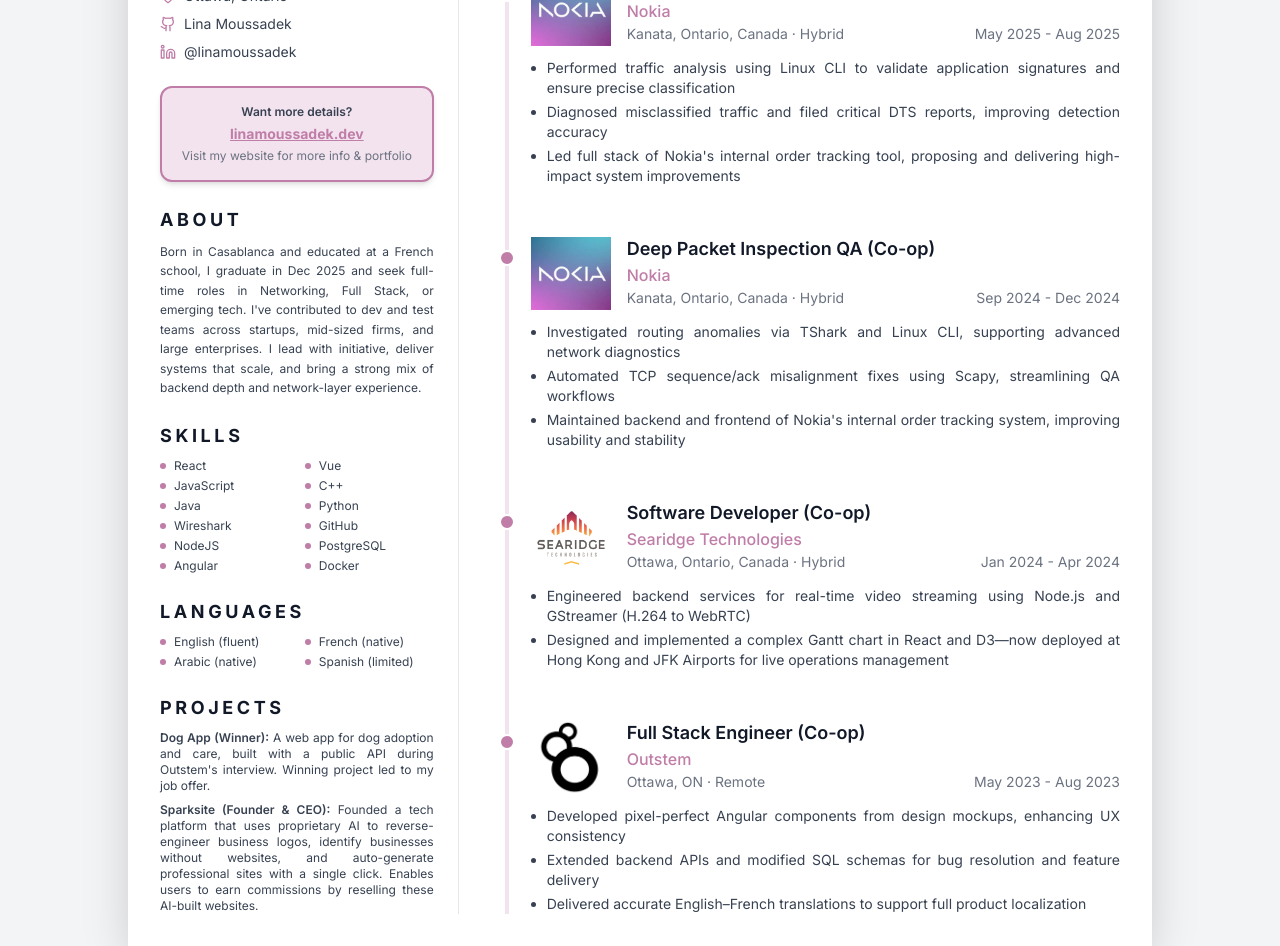
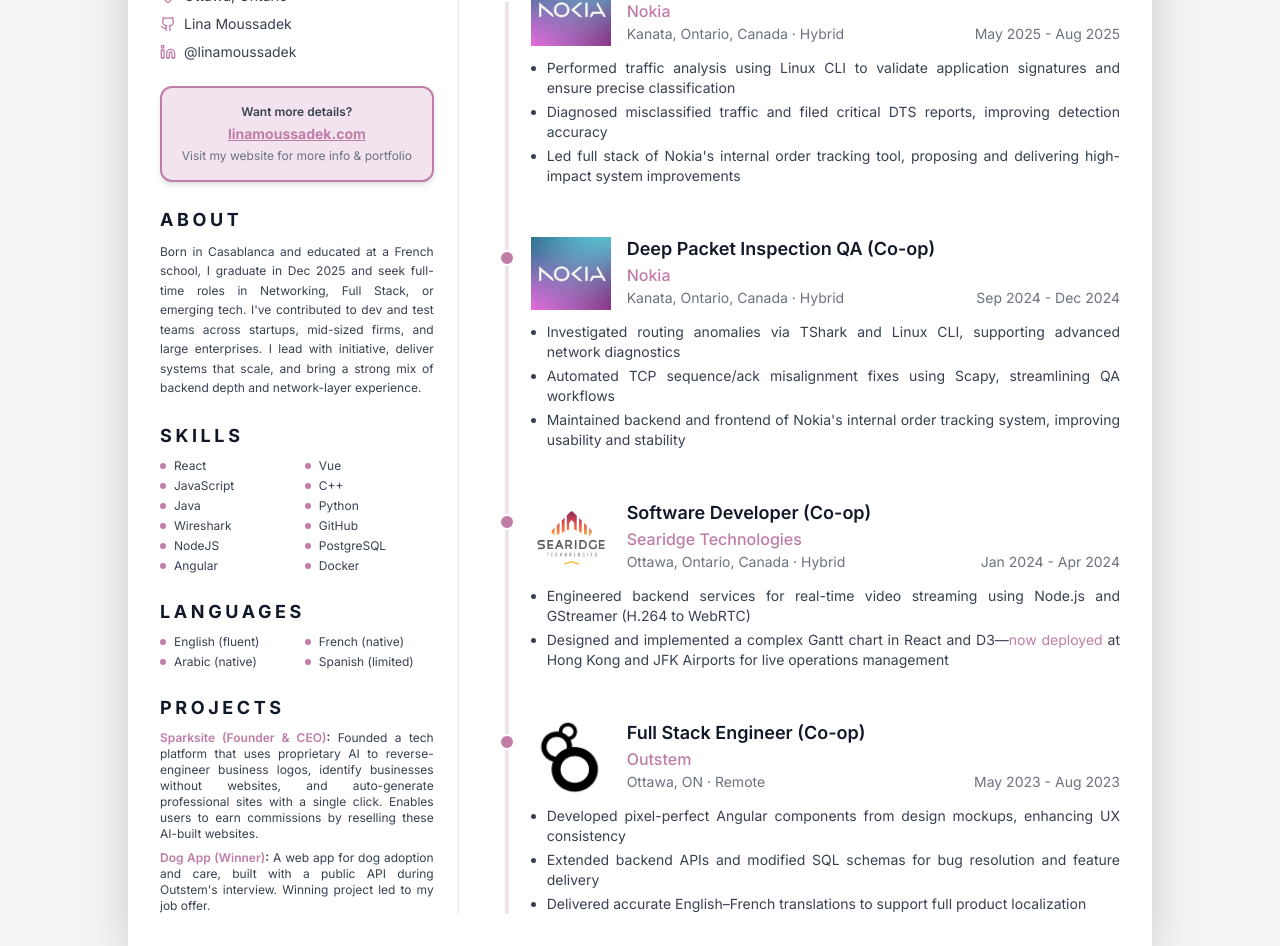
Before and after one commit to linamoussadek/Lina-Moussadek-CV, a Next.js app: page /cv in a window 1280 px wide. Shown: the part 380-1326 px from the top of the page. Built offline with nearby package versions, Linux system fonts and the light colour scheme.

Commit message:
updated CV

```diff
--- a/app/cv/page.tsx
+++ b/app/cv/page.tsx
@@ -74,7 +74,7 @@ export default function CVPage() {
       period: "Jan 2024 - Apr 2024",
       bullets: [
         "Engineered backend services for real-time video streaming using Node.js and GStreamer (H.264 to WebRTC)",
-        "Designed and implemented a complex Gantt chart in React and D3—now deployed at Hong Kong and JFK Airports for live operations management",
+        <span key="gantt-bullet">Designed and implemented a complex Gantt chart in React and D3—<a href="https://www.linkedin.com/company/searidgetechnologies/posts/?feedView=all" target="_blank" rel="noopener noreferrer" className="text-[var(--mauve)] dark:text-gray-400 light:text-gray-600 hover:underline">now deployed</a> at Hong Kong and JFK Airports for live operations management</span>,
       ],
     },
     {
@@ -214,7 +214,7 @@ export default function CVPage() {
                 <div className="bg-[var(--mauve-light)] dark:bg-gray-800 light:bg-gray-100 border-2 border-[var(--mauve)] dark:border-gray-600 light:border-gray-300 rounded-xl p-4 flex flex-col items-center shadow-md">
                   <span className="text-xs text-gray-700 dark:text-gray-300 light:text-gray-700 mb-1 font-semibold">Want more details?</span>
                   <a href="https://linamoussadek.com" className="text-[var(--mauve)] dark:text-gray-400 light:text-gray-600 text-sm font-bold underline break-all block text-center hover:text-[var(--mauve-dark)] dark:hover:text-gray-300 light:hover:text-gray-800 transition-colors">
-                    linamoussadek.dev
+                    linamoussadek.com
                   </a>
                   <span className="text-xs text-gray-500 dark:text-gray-400 light:text-gray-500 mt-1">Visit my website for more info & portfolio</span>
                 </div>
@@ -272,10 +272,10 @@ export default function CVPage() {
                   <h2 className="text-lg font-bold text-gray-900 dark:text-white light:text-gray-900 mb-2 tracking-[0.2em]">PROJECTS</h2>
                   <div className="space-y-2">
                     <div className="text-xs text-gray-700 dark:text-gray-300 light:text-gray-700 text-justify">
-                      <span className="font-semibold">Dog App (Winner):</span> A web app for dog adoption and care, built with a public API during Outstem's interview. Winning project led to my job offer.
+                      <span className="font-semibold"><a href="https://linamoussadek.com/sparksite" target="_blank" rel="noopener noreferrer" className="text-[var(--mauve)] dark:text-gray-400 light:text-gray-600 hover:underline">Sparksite (Founder & CEO)</a>:</span> Founded a tech platform that uses proprietary AI to reverse-engineer business logos, identify businesses without websites, and auto-generate professional sites with a single click. Enables users to earn commissions by reselling these AI-built websites.
                     </div>
                     <div className="text-xs text-gray-700 dark:text-gray-300 light:text-gray-700 text-justify">
-                      <span className="font-semibold">Sparksite (Founder & CEO):</span> Founded a tech platform that uses proprietary AI to reverse-engineer business logos, identify businesses without websites, and auto-generate professional sites with a single click. Enables users to earn commissions by reselling these AI-built websites.
+                      <span className="font-semibold"><a href="https://linamoussadek.github.io/DogApp/" target="_blank" rel="noopener noreferrer" className="text-[var(--mauve)] dark:text-gray-400 light:text-gray-600 hover:underline">Dog App (Winner)</a>:</span> A web app for dog adoption and care, built with a public API during Outstem's interview. Winning project led to my job offer.
                     </div>
                   </div>
                 </div>
--- a/app/page.tsx
+++ b/app/page.tsx
@@ -127,7 +127,7 @@ export default function Portfolio() {
       category: "app",
       technologies: ["React Native", "Expo", "Firebase"],
       github: "https://github.com/linamoussadek/dog-app",
-      demo: "#",
+      demo: "https://linamoussadek.github.io/DogApp/",
     },
     {
       id: 2,
```
Also changed, not shown: 1 other file (tests, documents, lock files or other folders).
